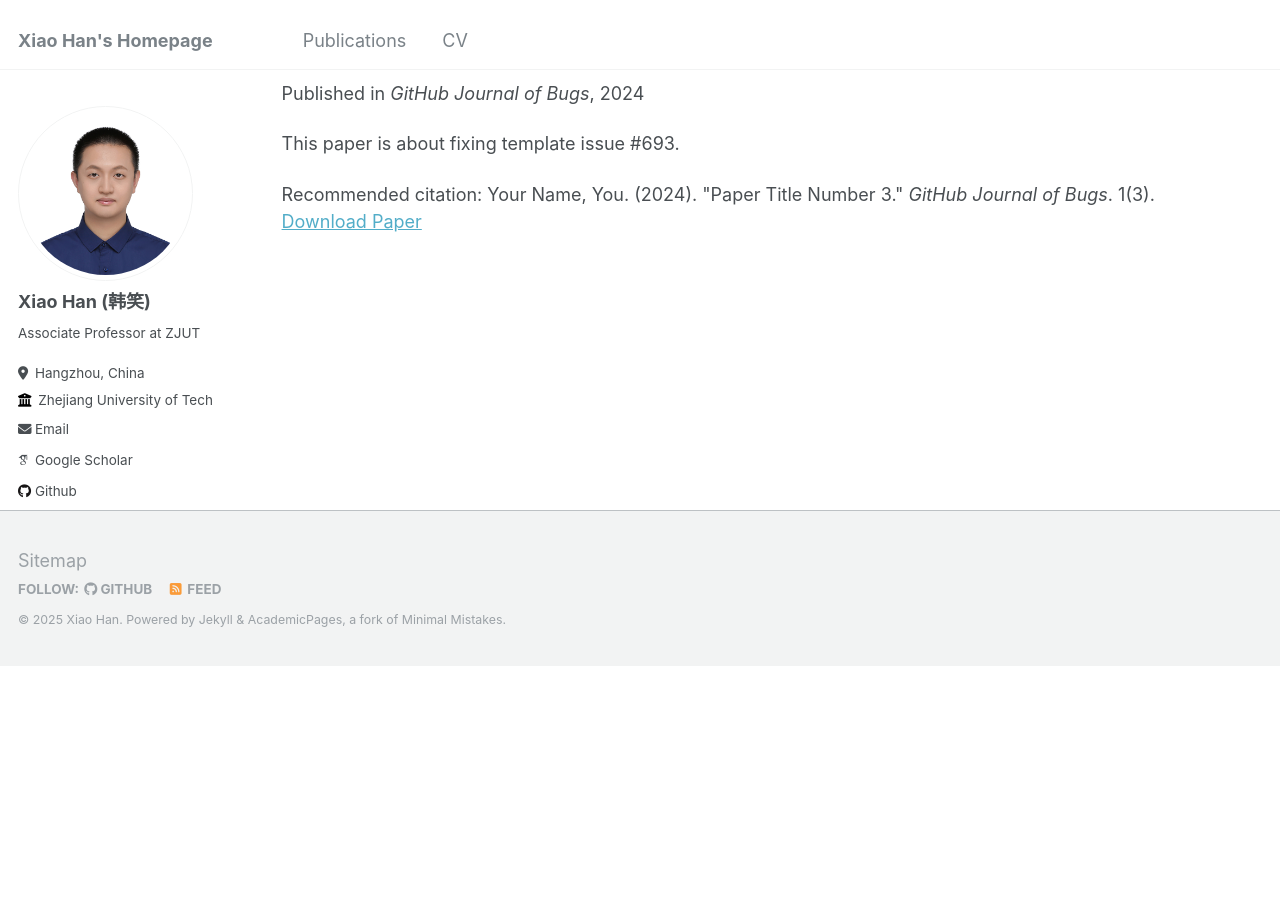
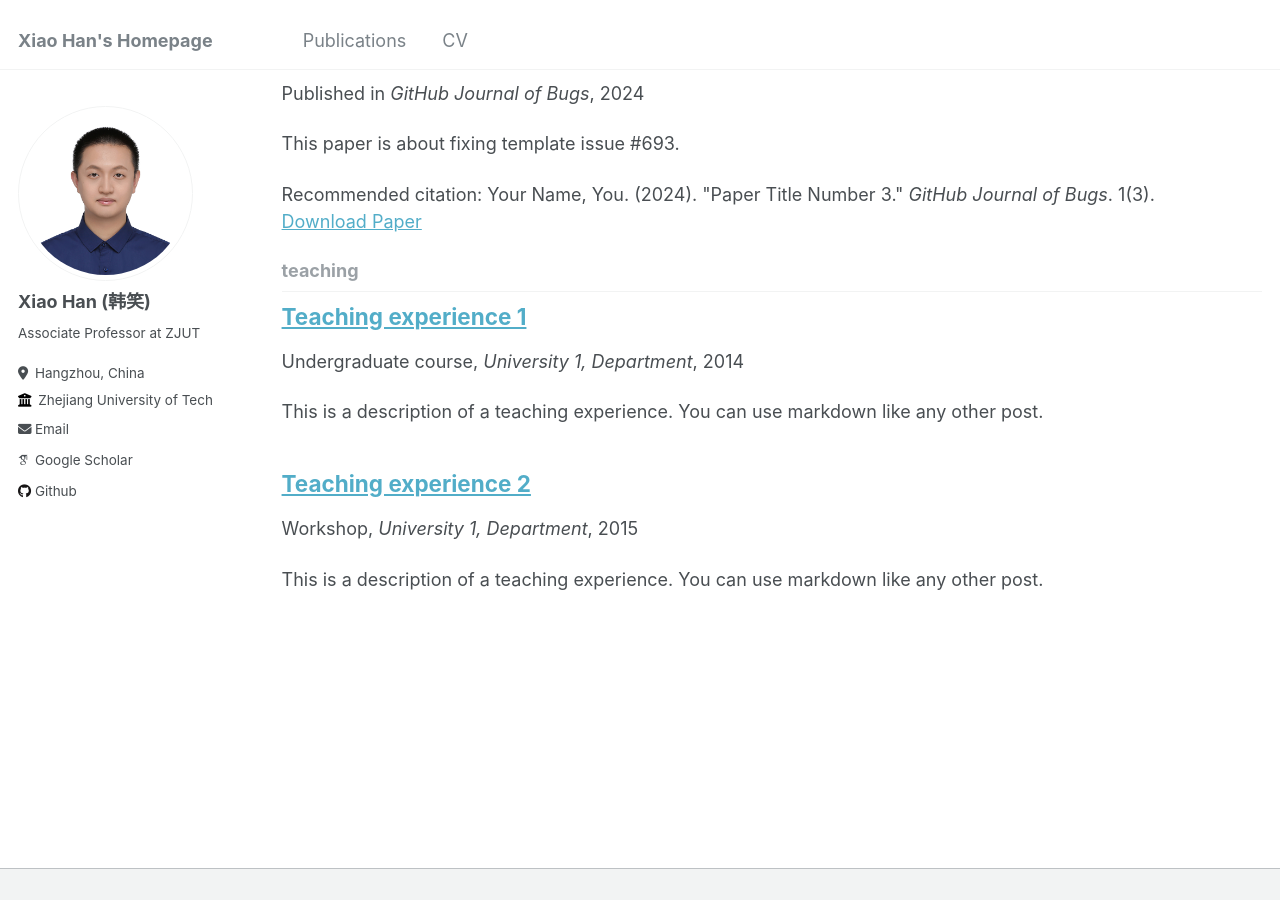
Before and after one commit to hahahenha/hahahenha.github.io, a Jekyll site: the page built from _pages/collection-archive.html, in a window 1280 px wide and 900 px high, scrolled down 1860 px. Built offline with Jekyll 4.4.1, drawn with Linux system fonts in a browser that asks for light colours; some web fonts are replaced; before the commit the page ends 2526 px from its top, so only the background shows below that; part of the change alters nothing that is shown.

Commit message:
Update _config.yml

```diff
--- a/_config.yml
+++ b/_config.yml
@@ -179,9 +179,9 @@ markdown_ext: "markdown,mkdown,mkdn,mkd,md"
 
 # Collections
 collections:
-  # teaching:
-  #   output: true
-  #   permalink: /:collection/:path/
+  teaching:
+    output: true
+    permalink: /:collection/:path/
   publications:
     output: true
     permalink: /:collection/:path/
@@ -210,16 +210,16 @@ defaults:
     values:
       layout: single
       author_profile: true
-  # # _teaching
-  # - scope:
-  #     path: ""
-  #     type: teaching
-  #   values:
-  #     layout: single
-  #     layout: default
-  #     author_profile: true
-  #     share: true
-  #     comments: true
+  # _teaching
+  - scope:
+      path: ""
+      type: teaching
+    values:
+      layout: single
+      layout: default
+      author_profile: true
+      share: true
+      comments: true
   # _publications
   - scope:
       path: ""
```
